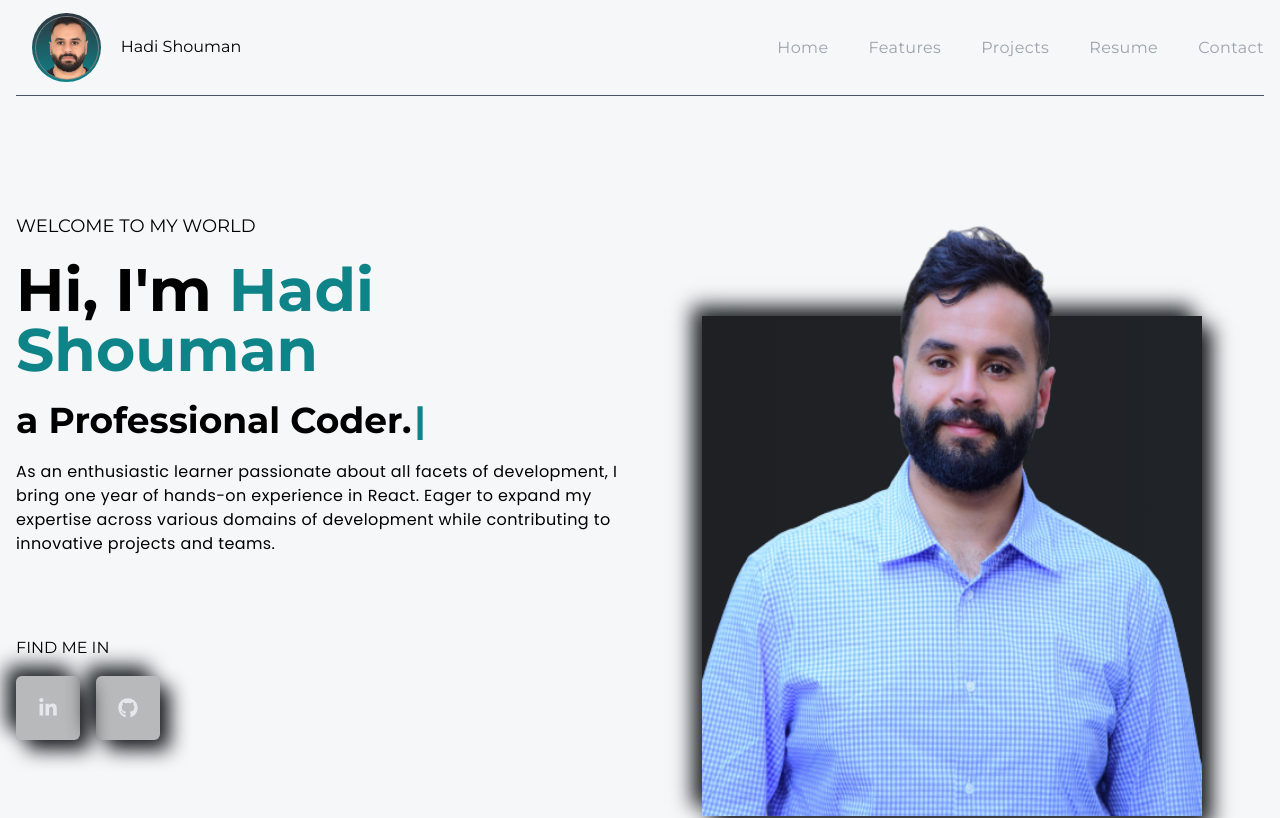
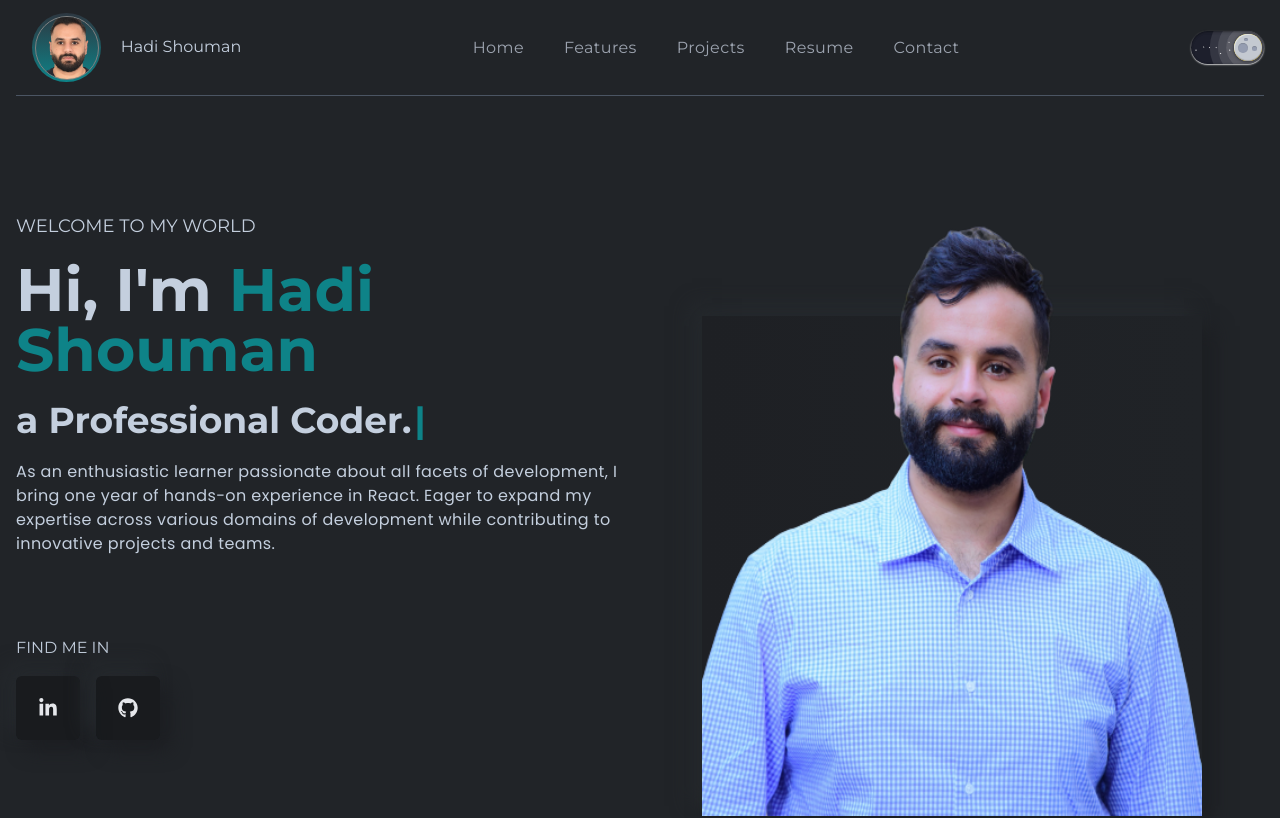
Before and after one commit to gitcheckoutHadi/Portfolio, a React (Create React App) app: page / in a window 1280 px wide. Shown: the top 818 px of the page. Built offline with nearby package versions, Linux system fonts and the light colour scheme.

Commit message:
lisght theme

```diff
--- a/src/App.tsx
+++ b/src/App.tsx
@@ -8,10 +8,9 @@ import Contact from "./components/contact/Contact";
 import Footer from "./components/footer/Footer";
 import FooterBottom from "./components/footer/FooterBottom";
 import "./index.css"; // Ensure to import the updated CSS file
+import { themeMode } from "./theme/Webtheme";
 
 function App() {
-  const themeMode = localStorage.getItem("theme") || "light";
-
   useEffect(() => {
     document.documentElement.classList.add(
       themeMode === "light" ? "light-theme" : "dark-theme"
--- a/src/components/banner/Media.tsx
+++ b/src/components/banner/Media.tsx
@@ -1,4 +1,4 @@
-import React from "react";
+import React, { useEffect } from "react";
 import {
   FaFacebookF,
   FaTwitter,
@@ -9,10 +9,12 @@ import {
 } from "react-icons/fa";
 import { SiTailwindcss, SiFigma, SiNextdotjs } from "react-icons/si";
 import { openNewWindow } from "../../utils/functions";
+import { themeMode } from "../../theme/Webtheme";
 interface MediaInterface {
   ShowTile?: boolean;
 }
 const Media = ({ ShowTile = true }: MediaInterface) => {
+  useEffect(() => {}, [themeMode]);
   return (
     <div className="flex flex-col xl:flex-row gap-6 lgl:gap-0 justify-between">
       <div>
@@ -30,7 +32,9 @@ const Media = ({ ShowTile = true }: MediaInterface) => {
           </span> */}
 
           <span
-            className="bannerIcon"
+            className={
+              themeMode === "light" ? "bannerIcon-light" : "bannerIcon-dark"
+            }
             onClick={() =>
               openNewWindow("linkedin.com/in/hadi-shouman-241066236/")
             }
@@ -38,7 +42,9 @@ const Media = ({ ShowTile = true }: MediaInterface) => {
             <FaLinkedinIn />
           </span>
           <span
-            className="bannerIcon"
+            className={
+              themeMode === "light" ? "bannerIcon-light" : "bannerIcon-dark"
+            }
             onClick={() => openNewWindow("https://github.com/gitcheckoutHadi")}
           >
             <FaGithub />
--- a/src/components/banner/RightBanner.tsx
+++ b/src/components/banner/RightBanner.tsx
@@ -1,6 +1,14 @@
 import React from "react";
 import { bannerImg } from "../../assets/index";
+import { themeMode } from "../../theme/Webtheme";
 const RightBanner = () => {
+  const card = `absolute bottom-0 w-[350px] h-[300px] lgl:w-[500px] lgl:h-[500px]
+  ${
+    themeMode === "light"
+      ? "bg-gradient-to-r from-[#bdbec1] to-[#ecececde]"
+      : "bg-gradient-to-r from-[#1e2024] to-[#202327]"
+  }
+  shadow-shadowOne flex justify-center items-center`;
   return (
     <div className="w-full lgl:w-1/2 flex justify-center items-center relative">
       <img
@@ -8,7 +16,7 @@ const RightBanner = () => {
         src={bannerImg}
         alt="bannerImg"
       />
-      <div className="absolute bottom-0 w-[350px] h-[300px] lgl:w-[500px] lgl:h-[500px] bg-gradient-to-r from-[#1e2024] to-[#202327] shadow-shadowOne flex justify-center items-center"></div>
+      <div className={card}></div>
     </div>
   );
 };
--- a/src/components/navbar/Navbar.tsx
+++ b/src/components/navbar/Navbar.tsx
@@ -4,11 +4,20 @@ import { navLinksData } from "../../constants";
 import { Link } from "react-scroll";
 import "./navBar.css";
 import ThemeSwitch from "../../elements/Inputs/SwichInput/SwichInput";
+import { themeMode } from "../../theme/Webtheme";
 const Navbar = () => {
   return (
     <div className="w-full h-24 sticky top-0 z-50 bg-bodyColor mx-auto flex justify-between items-center font-titleFont border-b-[1px] border-b-gray-600">
       <div className="ProfileContainer">
-        <div className="ProfileCircle">
+        <div
+          className="ProfileCircle"
+          style={{
+            background:
+              themeMode === "light"
+                ? "linear-gradient(180deg, #b0b1b3 0%, #0E8388 100%)"
+                : "linear-gradient(180deg, #2D3741 0%, #0E8388 100%)",
+          }}
+        >
           <img src={logo} alt="logo" />
         </div>
         Hadi Shouman
@@ -34,7 +43,7 @@ const Navbar = () => {
           ))}
         </ul>
       </div>
-      {/* <ThemeSwitch /> */}
+      <ThemeSwitch />
     </div>
   );
 };
--- a/src/elements/Inputs/SwichInput/SwichInput.tsx
+++ b/src/elements/Inputs/SwichInput/SwichInput.tsx
@@ -1,19 +1,41 @@
-import React, { useEffect, useState } from "react";
+import React, { useEffect } from "react";
 import "./SwichInput.css";
+import { themeMode } from "../../../theme/Webtheme";
 
 const ThemeSwitch: React.FC = () => {
-  const [theme, setTheme] = useState<string>(
-    localStorage.getItem("theme") || "light"
-  );
-
   useEffect(() => {
-    document.documentElement.classList.toggle("light-theme", theme === "dark");
-    document.documentElement.classList.toggle("dark-theme", theme === "light");
-    localStorage.setItem("theme", theme);
-  }, [theme]);
+    const currentTheme = localStorage.getItem("theme") || themeMode;
+    document.documentElement.classList.toggle(
+      "light-theme",
+      currentTheme === "light"
+    );
+    document.documentElement.classList.toggle(
+      "dark-theme",
+      currentTheme === "dark"
+    );
+    localStorage.setItem("theme", currentTheme);
+    // Set initial checkbox state based on the current theme
+    const checkbox = document.querySelector(
+      ".theme-switch__checkbox"
+    ) as HTMLInputElement;
+    if (checkbox) {
+      checkbox.checked = currentTheme === "dark";
+    }
+  }, [themeMode]);
 
   const toggleTheme = () => {
-    setTheme((prevTheme) => (prevTheme === "light" ? "dark" : "light"));
+    const currentTheme = localStorage.getItem("theme") || themeMode;
+    const newTheme = currentTheme === "light" ? "dark" : "light";
+    document.documentElement.classList.toggle(
+      "light-theme",
+      newTheme === "light"
+    );
+    document.documentElement.classList.toggle(
+      "dark-theme",
+      newTheme === "dark"
+    );
+    localStorage.setItem("theme", newTheme);
+    window.location.reload();
   };
 
   return (
@@ -21,7 +43,6 @@ const ThemeSwitch: React.FC = () => {
       <input
         type="checkbox"
         className="theme-switch__checkbox"
-        checked={theme === "dark"}
         onChange={toggleTheme}
       />
       <div className="theme-switch__container">
--- a/src/index.css
+++ b/src/index.css
@@ -4,42 +4,90 @@
 @tailwind utilities;
 
 @layer components {
-  .bannerIcon {
-    @apply w-16 h-16 bg-black bg-opacity-25 text-gray-200 text-xl inline-flex items-center justify-center rounded-md shadow-shadowOne hover:bg-opacity-40 hover:-translate-y-1 transition-all hover:text-designColor cursor-pointer duration-300;
+  /* Dark theme bannerIcon */
+  .bannerIcon-dark {
+    @apply w-16 h-16 bg-black bg-opacity-25 text-gray-200 text-xl
+    inline-flex items-center justify-center rounded-md shadow-shadowOne
+     hover:bg-opacity-40 hover:-translate-y-1 transition-all hover:text-designColor cursor-pointer duration-300;
   }
 
-  .resumeLi {
-    @apply w-full h-20 bg-black bg-opacity-25 text-xl text-gray-300 flex justify-center cursor-pointer hover:bg-opacity-40 duration-300 items-center border-[1px] rounded-none;
+  /* Light theme bannerIcon */
+  .bannerIcon-light {
+    @apply w-16 h-16 bg-white bg-opacity-25 text-gray-800 text-xl
+    inline-flex items-center justify-center rounded-md shadow-shadowOne-light
+    hover:bg-opacity-40 hover:-translate-y-1 transition-all hover:text-designColor cursor-pointer duration-300;
   }
 
-  .bgOpacity {
+  /* Dark theme resumeLi */
+  .resumeLi-dark {
+    @apply w-full h-20 bg-black bg-opacity-25 text-xl text-gray-300
+    flex justify-center cursor-pointer hover:bg-opacity-40 duration-300
+    items-center border-[1px] rounded-none;
+  }
+
+  /* Light theme resumeLi */
+  .resumeLi-light {
+    @apply w-full h-20 bg-white bg-opacity-25 text-xl text-gray-800
+    flex justify-center cursor-pointer hover:bg-opacity-40 duration-300
+    items-center border-[1px] rounded-none shadow-shadowOne-light;
+  }
+
+  /* Dark theme bgOpacity */
+  .bgOpacity-dark {
     @apply bg-black bg-opacity-40;
   }
 
-  .contactInput {
+  /* Light theme bgOpacity */
+  .bgOpacity-light {
+    @apply bg-white bg-opacity-40;
+  }
+
+  /* Dark theme contactInput */
+  .contactInput-dark {
     @apply w-full h-12 rounded-lg border-b-[1px] border-b-gray-600 bg-[#191b1e] text-lightText px-4 active:outline-none focus-visible:outline-designColor outline-none focus-visible:border-b-transparent duration-300;
   }
 
-  .contactTextArea {
+  /* Light theme contactInput */
+  .contactInput-light {
+    @apply w-full h-12 rounded-lg border-b-[1px] border-b-gray-400 bg-white text-darkText px-4 active:outline-none focus-visible:outline-designColor outline-none focus-visible:border-b-transparent duration-300;
+  }
+
+  /* Dark theme contactTextArea */
+  .contactTextArea-dark {
     @apply w-full rounded-lg border-b-[1px] border-b-gray-600 bg-[#191b1e] text-lightText px-4 py-2 active:outline-none focus-visible:outline-designColor outline-none focus-visible:border-b-transparent duration-300 resize-none;
+  }
+
+  /* Light theme contactTextArea */
+  .contactTextArea-light {
+    @apply w-full rounded-lg border-b-[1px] border-b-gray-400 bg-white text-darkText px-4 py-2 active:outline-none focus-visible:outline-designColor outline-none focus-visible:border-b-transparent duration-300 resize-none;
   }
 }
 
 @layer utilities {
+  /* Shadow for dark theme */
   .shadow-shadowOne {
     box-shadow: 10px 10px 19px #1c1e22, -10px -10px 19px #262a2e;
   }
 
+  /* Shadow for light theme */
+  .shadow-shadowOne-light {
+    box-shadow: 10px 10px 19px #e0e0e0, -10px -10px 19px #f0f0f0;
+  }
+
+  /* Light theme variables */
   .light-theme {
     --body-color: #f5f7f8;
     --light-text: #000;
     --box-bg: linear-gradient(145deg, #f0f0f0, #e0e0e0);
+    --box-Shadow: 10px 10px 19px #a0a2a5, -10px -10px 19px #a2bad2;
   }
 
+  /* Dark theme variables */
   .dark-theme {
     --body-color: #212428;
     --light-text: #c4cfde;
     --box-bg: linear-gradient(145deg, #183d3d, #93b1a6);
+    --box-Shadow: 10px 10px 19px #1c1e22, -10px -10px 19px #262a2e;
   }
 }
 
--- a/src/theme.css
+++ b/src/theme.css
@@ -1,7 +1,7 @@
 /* theme.css */
 .light-theme {
   --body-color: #fff;
-  --light-text: #000; /* Adjust as needed for light theme */
+  --light-text: ; /* Adjust as needed for light theme */
   --box-bg: linear-gradient(145deg, #f0f0f0, #e0e0e0); /* Example */
 }
 
--- a/tailwind.config.js
+++ b/tailwind.config.js
@@ -24,7 +24,7 @@ module.exports = {
         designColor: "#0E8388",
       },
       boxShadow: {
-        shadowOne: "10px 10px 19px #1c1e22, -10px -10px 19px #262a2e",
+        shadowOne: "var(--box-Shadow)",
       },
     },
   },
```
Also changed, not shown: src/components/contact/ContactLeft.tsx (+46 -11 lines).
